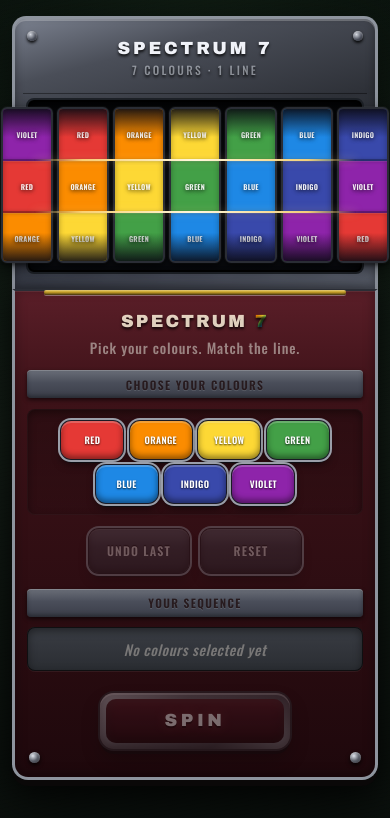
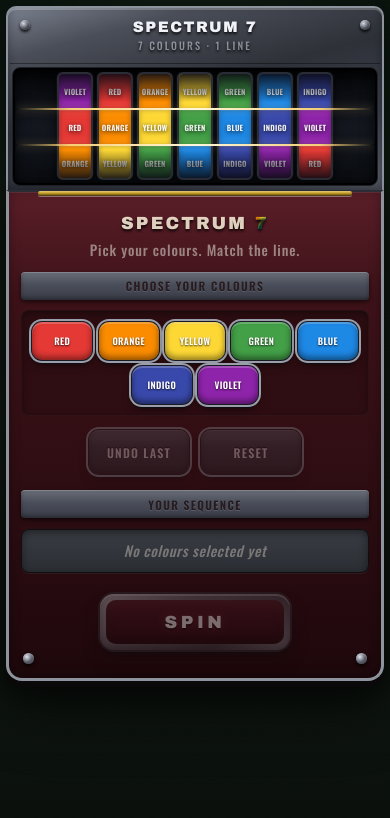
Before and after one commit to elabonarsky-dev/spectrum7-bg-game, a plain HTML site: page frontend/index.html in a window 390 px wide. Drawn offline with nearby package versions, Linux system fonts and the light colour scheme.

Commit message:
modify responsive

```diff
--- a/frontend/css/mobile.css
+++ b/frontend/css/mobile.css
@@ -1,18 +1,58 @@
-/* ===== Mobile & Small Screen Overrides ===== */
+/* ===== Mobile & Small Screen Overrides =====
+ *
+ * --tile-h is NO LONGER set here.
+ * It is driven by clamp() in styles.css:
+ *   clamp(28px, calc((100vw - 138px) / 7), 88px)
+ * This automatically shrinks tiles to fit any viewport.
+ *
+ * These overrides handle everything else: padding, font sizes, buttons.
+ */
 
-@media (max-width: 600px) {
-  :root {
-    --tile-h: 64px;
+/* ── 700 px: tighten bezel padding so tiles stay as large as possible ──── */
+@media (max-width: 700px) {
+  .machine-bezel {
+    padding: 0.35rem;
+  }
+
+  .machine-bezel__window {
+    margin: 0.25rem 0.3rem 0.25rem;
+    padding: 0.5rem 0.35rem 0.6rem;
+  }
+
+  .machine-bezel__chrome {
+    padding: 0.55rem 0.5rem 0.65rem;
+  }
+
+  .machine-bezel__brand {
+    font-size: 1.25rem;
+    letter-spacing: 0.18em;
+  }
+}
+
+/* ── 540 px: tighter still ─────────────────────────────────────────────── */
+@media (max-width: 540px) {
+  body {
+    padding: 0.5rem 0.5rem 1.5rem;
+  }
+
+  .machine-bezel {
+    padding: 0.2rem;
+    border-width: 2px;
+  }
+
+  .machine-bezel__window {
+    margin: 0.2rem;
+    padding: 0.35rem 0.2rem 0.45rem;
+    border-width: 1px;
   }
 
   .machine-bezel__brand {
     font-size: 1.1rem;
-    letter-spacing: 0.16em;
+    letter-spacing: 0.14em;
   }
 
-  .machine-bezel__window {
-    margin: 0.25rem 0.2rem 0.45rem;
-    padding: 0.45rem 0.35rem 0.55rem;
+  .machine-bezel__tag {
+    font-size: 0.65rem;
   }
 
   .cabinet-front {
@@ -57,9 +97,29 @@
   }
 }
 
-@media (max-width: 430px) {
-  :root {
-    --tile-h: 52px;
+/* ── 400 px: minimal bezel, smaller UI elements ─────────────────────────── */
+@media (max-width: 400px) {
+  body {
+    padding: 0.35rem 0.35rem 1.25rem;
+  }
+
+  .machine-bezel {
+    padding: 0.15rem;
+    border-radius: 10px 10px 0 0;
+  }
+
+  .machine-bezel__window {
+    margin: 0.15rem;
+    padding: 0.25rem 0.15rem 0.3rem;
+  }
+
+  .machine-bezel__brand {
+    font-size: 0.95rem;
+    letter-spacing: 0.1em;
+  }
+
+  #reels-container {
+    gap: 4px;
   }
 
   #game-header h1 {
@@ -67,7 +127,7 @@
   }
 
   .colour-btn {
-    width: 62px;
+    width: 60px;
     height: 38px;
     font-size: 0.58rem;
   }
@@ -76,13 +136,9 @@
     gap: 0.4rem;
   }
 
-  #reels-container {
-    gap: 0.25rem;
-  }
-
   .reel-label {
-    font-size: 0.45rem;
-    letter-spacing: 0.03em;
+    font-size: 0.48rem;
+    letter-spacing: 0.02em;
   }
 
   .panel-label {
@@ -91,24 +147,25 @@
   }
 }
 
+/* ── 360 px: hide reel labels (tiles too small to read text) ─────────────── */
 @media (max-width: 360px) {
-  :root {
-    --tile-h: 44px;
-  }
-
   .reel-label {
     display: none;
   }
 
+  .machine-bezel__chrome {
+    padding: 0.4rem 0.3rem 0.5rem;
+  }
+
   .colour-btn {
-    width: 54px;
+    width: 52px;
     height: 34px;
     font-size: 0.52rem;
   }
 
   .btn-spin-mushroom {
-    min-width: 170px;
-    min-height: 52px;
+    min-width: 160px;
+    min-height: 50px;
   }
 
   .btn-spin-mushroom__label {
--- a/frontend/css/styles.css
+++ b/frontend/css/styles.css
@@ -4,7 +4,7 @@
  * Overridden at breakpoints in mobile.css.
  */
 :root {
-  --tile-h: 88px;
+  --tile-h: clamp(28px, calc((100vw - 138px) / 7), 88px);
   --chrome-dark: #1a1c22;
   --chrome-mid: #3a3d48;
   --chrome-light: #6d7280;
@@ -133,6 +133,7 @@ body {
   margin: 0.4rem 0.45rem 0.35rem;
   padding: 0.75rem 0.55rem 0.9rem;
   border-radius: 8px;
+  overflow: hidden;
   background:
     linear-gradient(180deg, #050608 0%, #141820 50%, #0a0c10 100%);
   box-shadow:
@@ -434,9 +435,12 @@ body {
 #reels-container {
   position: relative;
   display: flex;
-  gap: 0.45rem;
+  gap: 6px;
   justify-content: center;
+  align-items: flex-start;
+  width: 100%;
   min-height: calc(var(--tile-h) * 3);
+  overflow: hidden;
   filter: drop-shadow(0 4px 8px rgba(0, 0, 0, 0.5));
 }
 
@@ -482,7 +486,7 @@ body {
   border-radius: 6px;
   overflow: hidden;
   position: relative;
-  flex-shrink: 0;
+  flex: 0 0 var(--tile-h);
   /* Curved barrel shading (left/right darker like a real drum) */
   background:
     linear-gradient(90deg,
```
